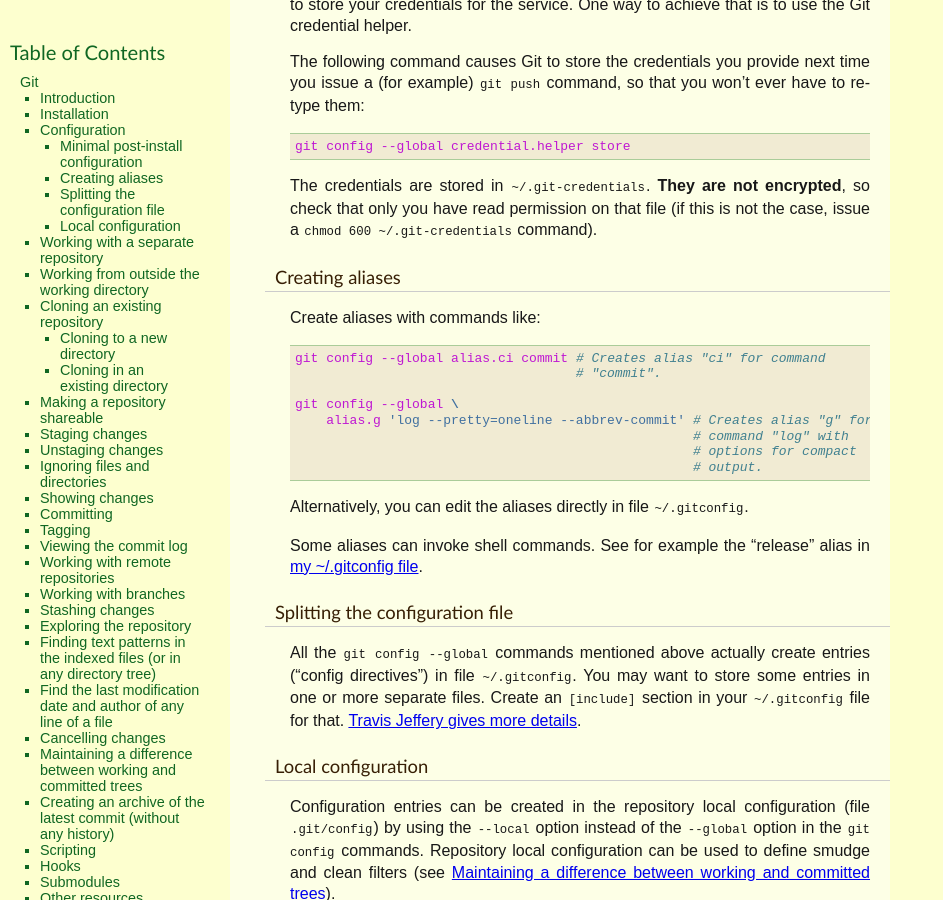
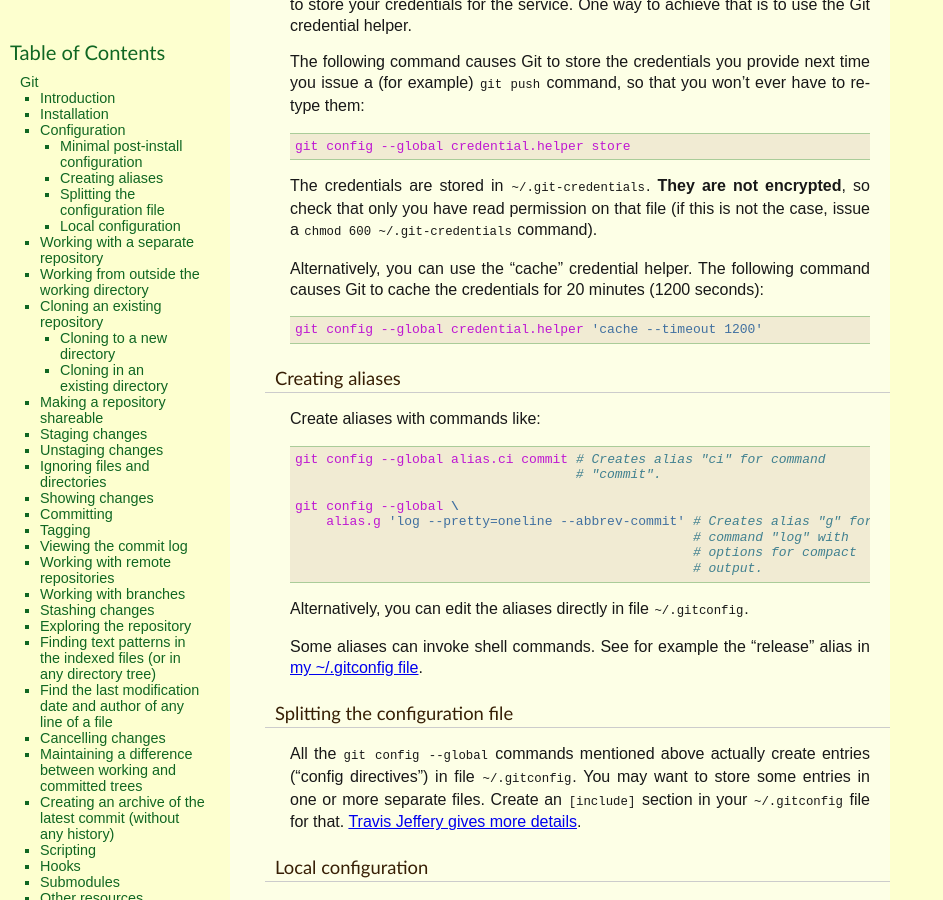
Before and after one commit to thierr26/thierr26_personal_notes_sphinx_sources, a Sphinx documentation site: the page built from source/git.rst, in a window 1280 px wide and 900 px high, scrolled down 2252 px. Shown: the whole window, without its empty margins (0-943 px from the left). Built offline with Sphinx 7.4.7, drawn with Linux system fonts in a browser that asks for light colours.

Commit message:
Mention the "cache" credential helper (Git)

```diff
--- a/source/git.rst
+++ b/source/git.rst
@@ -84,6 +84,11 @@ retype them::
 The credentials are stored in ``~/.git-credentials``. **They are not
 encrypted**, so check that only you have read permission on that file (if this
 is not the case, issue a ``chmod 600 ~/.git-credentials`` command).
+
+Alternatively, you can use the "cache" credential helper. The following command
+causes Git to cache the credentials for 20 minutes (1200 seconds)::
+
+  git config --global credential.helper 'cache --timeout 1200'
 
 
 .. _git_aliases:
```
